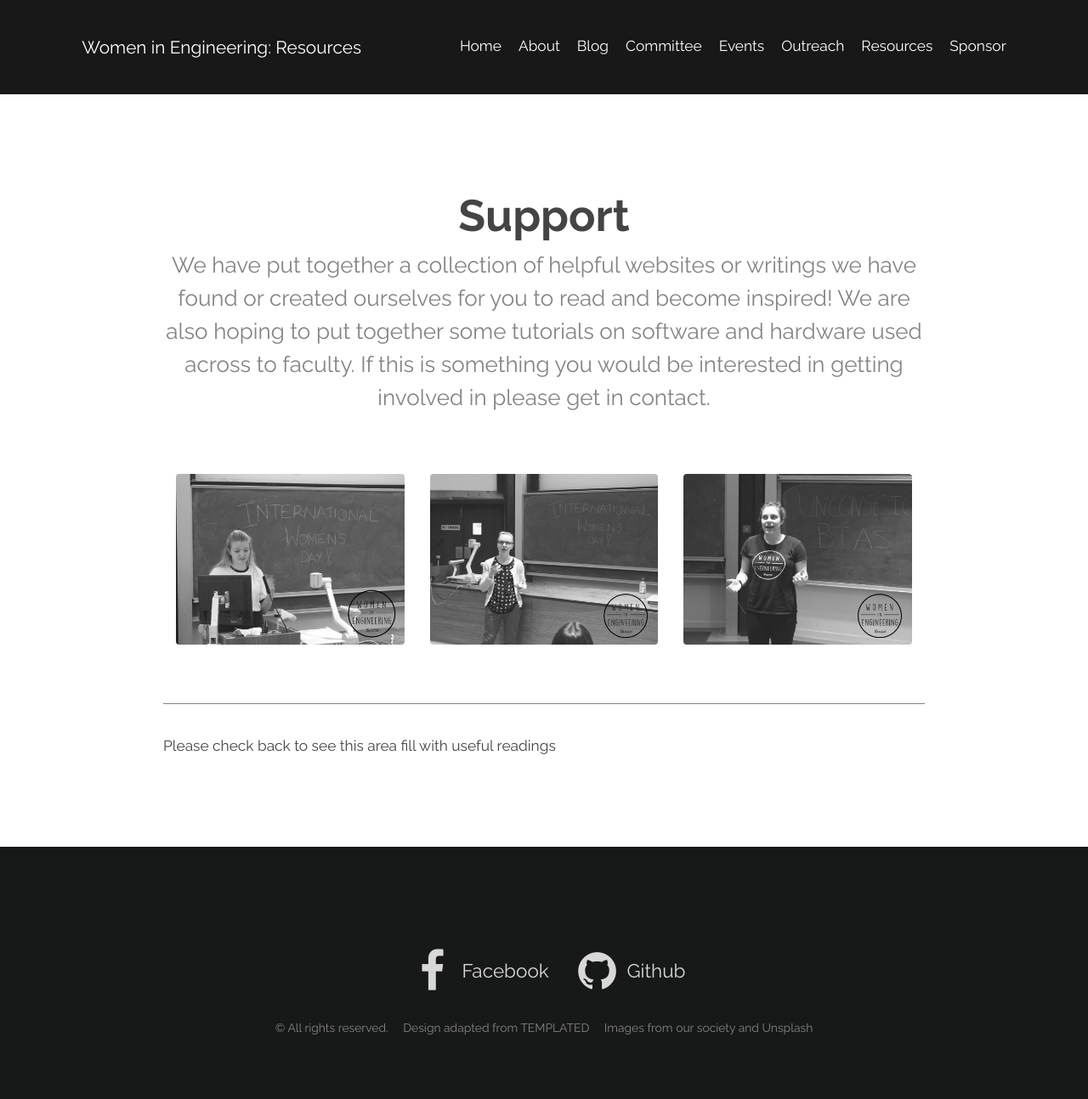
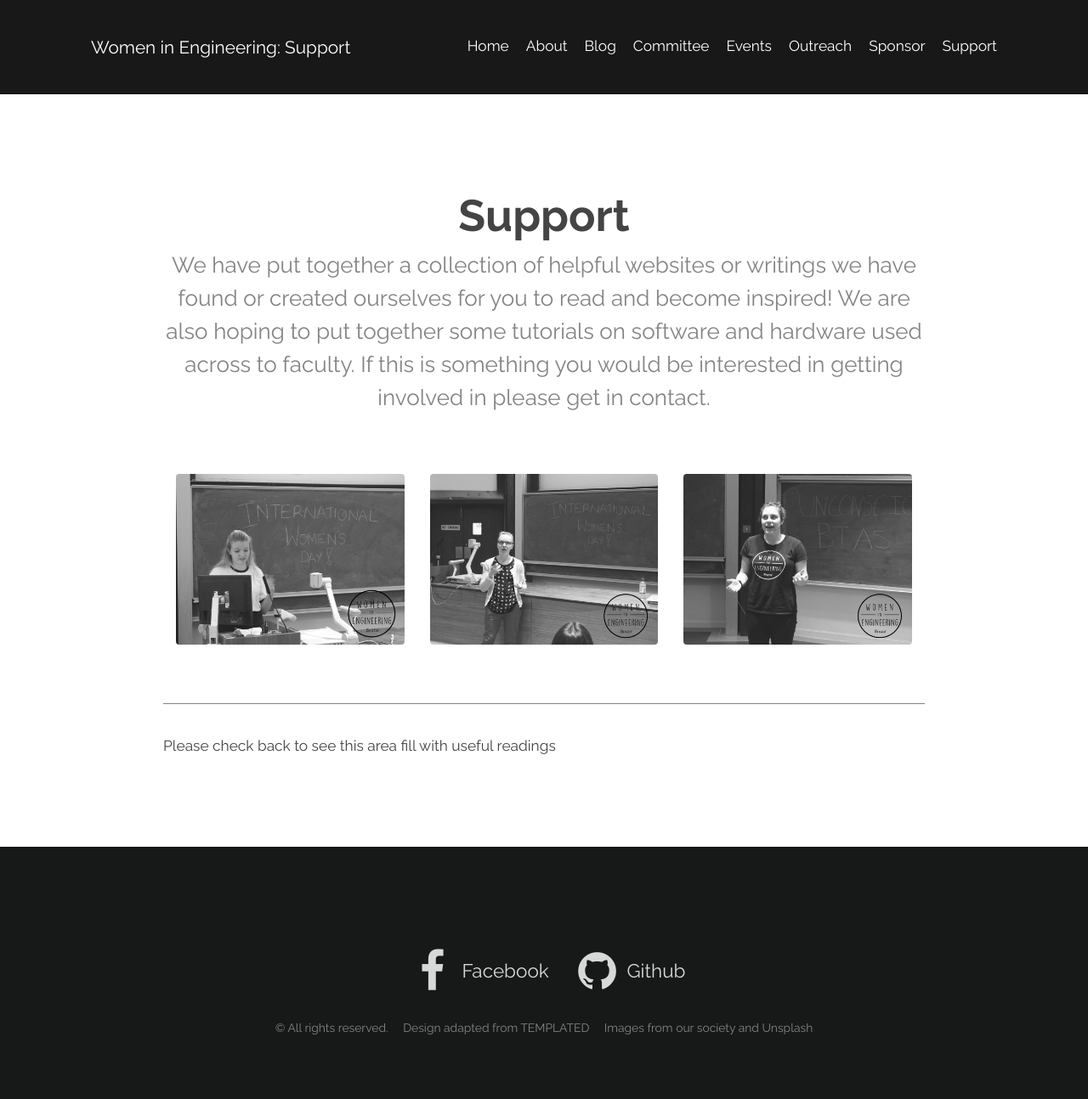
Before and after one commit to aatina/wiebristol.github.io, a Jekyll site: the page built from support.md, in a window 1280 px wide. Shown: the whole page at 85% size. Built offline with Jekyll 4.4.1, drawn with Linux system fonts in a browser that asks for light colours.

```diff
--- a/_includes/committee
+++ b/_includes/committee
@@ -11,7 +11,7 @@
   {% include /partials/committee-member name="Isra Dar"          image="Isra-Dar.jpg"             role="Events & Social"          year="2nd"       field="Civil Engineering"               email="events" %}
   {% include /partials/committee-member name="Anna Halliday"     image="Anna-Halliday.jpg"        role="Events & Social"          year="2nd"       field="Civil Engineering"               email="social" %}
   {% include /partials/committee-member name="Sarah Alli"        image="Sarah-Alli.jpg"           role="Outreach & Volunteering"  year="2nd"       field="Civil Engineering"               email="outreach" %}
-  {% include /partials/committee-member name="Emma Parish"       image="profile_placeholder.gif"  role="Outreach & Volunteering"  year="Unknown"   field=""                                email="volunteering" %}
+  {% include /partials/committee-member name="Emma Parish"       image="emma-parish.jpg"          role="Outreach & Volunteering"  year="2nd"       field="Civil Engineering"               email="volunteering" %}
   {% include /partials/committee-member name="Aleena Baig"       image="Aleena-Baig.jpg"          role="Industry & Careers"       year="2nd"       field="Computer Science"                email="careers" %}
 </div>
 
--- a/resources.md
+++ b/support.md
@@ -1,7 +1,7 @@
 ---
 layout: page
-title: Resources
-permalink: /resources/
+title: Support
+permalink: /support/
 headline: Support
 strapline: We have put together a collection of helpful websites or writings we have found or created ourselves for you to read and become inspired! We are also hoping to put together some tutorials on software and hardware used across to faculty. If this is something you would be interested in getting involved in please get in contact.
 excerpt: Resources to support women in engineering and discuss some of the key issues.
```
Also changed, not shown: images/Emma-Parish.jpg (added).
